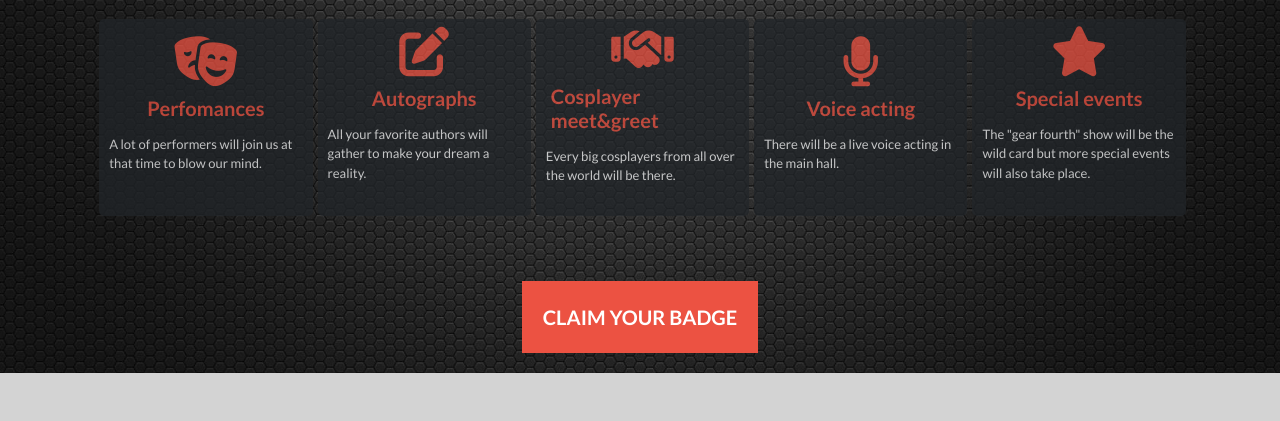
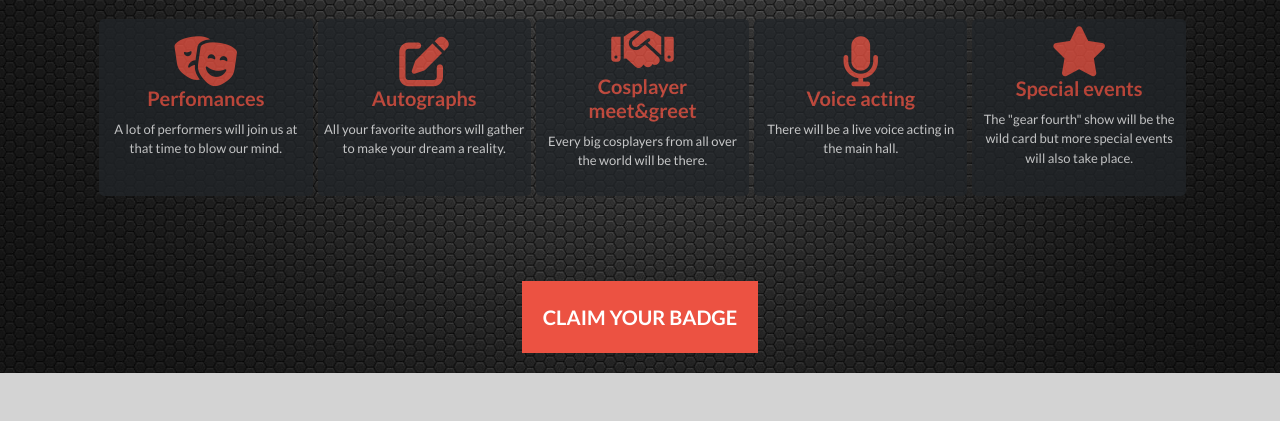
Before and after one commit to rica213/anime-conference, a website: page index.html in a window 1280 px wide. Shown: the part 802-1223 px from the top of the page. Drawn offline with nearby package versions, Linux system fonts and the light colour scheme.

Commit message:
Fix spacing on the program items

```diff
--- a/index.html
+++ b/index.html
@@ -108,59 +108,59 @@
       <section id="program" class="d-flex flex-column align-items-center pb-3">
         <h2 class="text-center fw-bolder pt-5 text-light">Main Program</h2>
         <span class="line-primary mb-4"></span>
-        <div
-          class="d-flex flex-column flex-md-row flex-wrap justify-content-md-center"
+        <ul
+          class="d-flex flex-column flex-md-row flex-wrap justify-content-md-center list-unstyled"
         >
-          <div
-            class="d-flex flex-md-column justify-content-start justify-content-md-center align-items-center bg-dark opacity-75 rounded-1 ms-1 my-1 col-md-2 program-item p-1"
+          <li
+            class="d-flex flex-md-column justify-content-start justify-content-md-center align-items-center bg-dark opacity-75 rounded-1 ms-1 my-1 col-md-2 program-item p-1 text-center"
           >
             <i class="fa-solid fa-masks-theater fs-1 text-primary"></i>
-            <h3 class="fw-semibold m-2 text-primary fs-6">Perfomances</h3>
-            <p class="p-1 text-light">
+            <h3 class="fw-semibold mx-2 text-primary fs-6">Perfomances</h3>
+            <p class="text-light">
               A lot of performers will join us at that time to blow our mind.
             </p>
-          </div>
-          <div
-            class="d-flex flex-md-column justify-content-start justify-content-md-center align-items-center bg-dark opacity-75 rounded-1 ms-1 my-1 col-md-2 program-item p-1"
+          </li>
+          <li
+            class="d-flex flex-md-column justify-content-start justify-content-md-center align-items-center bg-dark opacity-75 rounded-1 ms-1 my-1 col-md-2 program-item p-1 text-center"
           >
             <i class="fa-solid fa-pen-to-square fs-1 text-primary"></i>
-            <h3 class="fw-semibold m-2 text-primary fs-6">Autographs</h3>
-            <p class="p-1 text-light">
+            <h3 class="fw-semibold mx-2 text-primary fs-6">Autographs</h3>
+            <p class="text-light">
               All your favorite authors will gather to make your dream a
               reality.
             </p>
-          </div>
-          <div
-            class="d-flex flex-md-column justify-content-start justify-content-md-center align-items-center bg-dark opacity-75 rounded-1 ms-1 my-1 col-md-2 program-item p-1"
+          </li>
+          <li
+            class="d-flex flex-md-column justify-content-start justify-content-md-center align-items-center bg-dark opacity-75 rounded-1 ms-1 my-1 col-md-2 program-item p-1 text-center"
           >
             <i class="fa-solid fa-handshake fs-1 text-primary"></i>
-            <h3 class="fw-semibold m-2 text-primary fs-6">
+            <h3 class="fw-semibold mx-2 text-primary fs-6">
               Cosplayer meet&greet
             </h3>
-            <p class="p-1 text-light">
+            <p class="text-light">
               Every big cosplayers from all over the world will be there.
             </p>
-          </div>
-          <div
-            class="d-flex flex-md-column justify-content-start justify-content-md-center align-items-center bg-dark opacity-75 rounded-1 ms-1 my-1 col-md-2 program-item p-1"
+          </li>
+          <li
+            class="d-flex flex-md-column justify-content-start justify-content-md-center align-items-center bg-dark opacity-75 rounded-1 ms-1 my-1 col-md-2 program-item p-1 text-center"
           >
             <i class="fa-sharp fa-solid fa-microphone fs-1 text-primary"></i>
-            <h3 class="fw-semibold m-2 text-primary fs-6">Voice acting</h3>
-            <p class="p-1 text-light">
+            <h3 class="fw-semibold mx-2 text-primary fs-6">Voice acting</h3>
+            <p class="text-light">
               There will be a live voice acting in the main hall.
             </p>
-          </div>
-          <div
-            class="d-flex flex-md-column justify-content-start justify-content-md-center align-items-center bg-dark opacity-75 rounded-1 ms-1 my-1 col-md-2 program-item p-1"
+          </li>
+          <li
+            class="d-flex flex-md-column justify-content-start justify-content-md-center align-items-center bg-dark opacity-75 rounded-1 ms-1 my-1 col-md-2 program-item p-1 text-center"
           >
             <i class="fa-sharp fa-solid fa-star fs-1 text-primary"></i>
-            <h3 class="fw-semibold m-2 text-primary fs-6">Special events</h3>
-            <p class="p-1 text-light">
+            <h3 class="fw-semibold mx-2 text-primary fs-6">Special events</h3>
+            <p class="text-light">
               The "gear fourth" show will be the wild card but more special
               events will also take place.
             </p>
-          </div>
-        </div>
+          </li>
+        </ul>
         <button
           type="button"
           class="btn btn-danger p-3 rounded-0 text-white fw-bold mx-auto text-uppercase mt-5"
```
